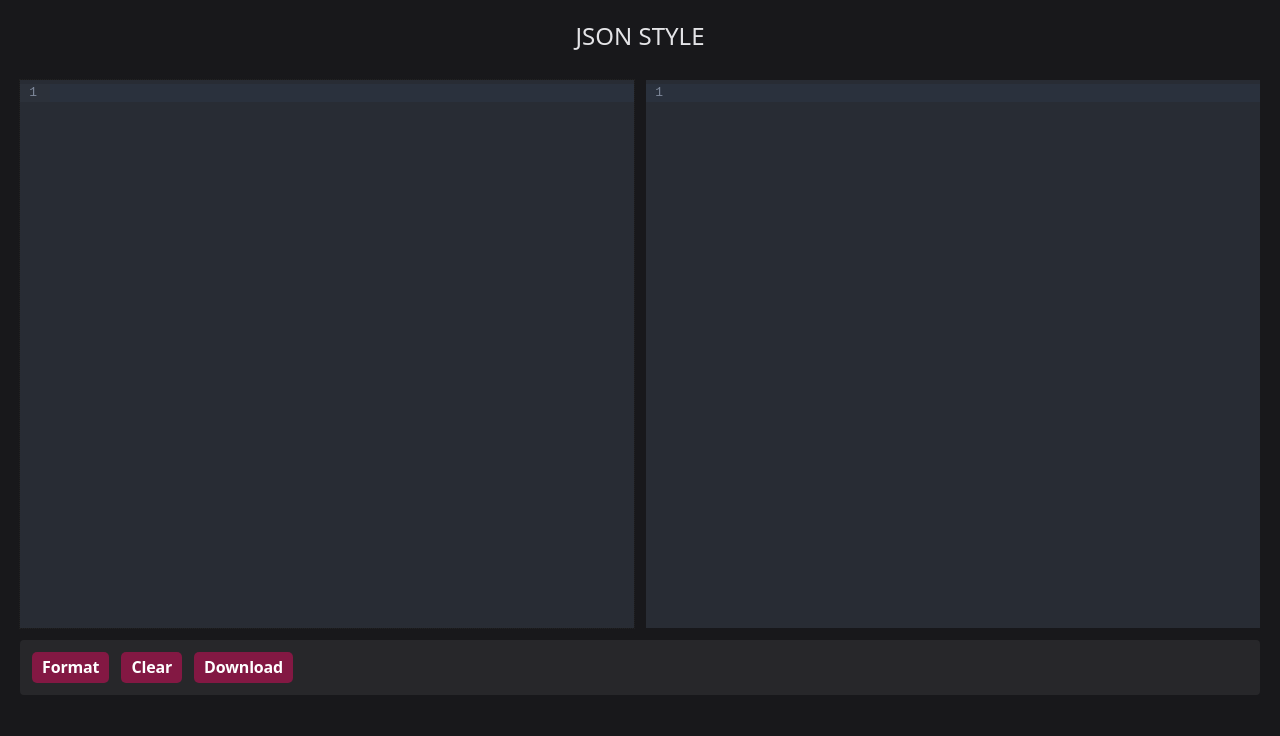
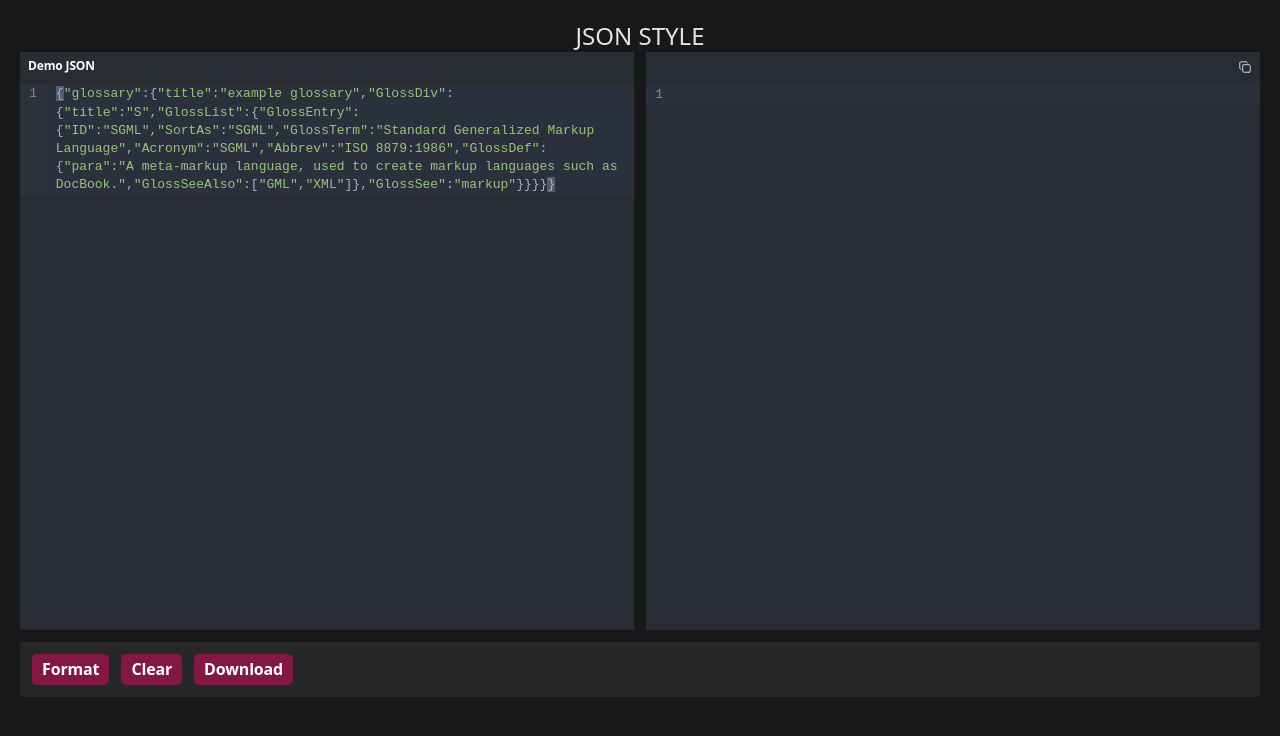
Before and after one commit to bytekrunch/json.style, a Next.js app: page / in a window 1280 px wide. Shown: the top 736 px of the page. Built offline with nearby package versions, Linux system fonts and the light colour scheme.

Commit message:
Added demo json and functionality to copy output json

```diff
--- /dev/null
+++ b/components/Copy.js
@@ -0,0 +1,42 @@
+/** Icons generated by create-react-icons. Don't edit this file directly. **/
+import React from "react";
+import PropTypes from "prop-types";
+
+export function Copy(props) {
+  const { size, color, ...other } = props;
+  return (
+    <svg
+      viewBox="0 0 24 24"
+      fill="none"
+      height={size}
+      width={size}
+      title="copy-ico"
+      {...other}
+    >
+      <path
+        d="M5.167 16C3.97 16 3 15.03 3 13.833V5.167C3 3.97 3.97 3 5.167 3H13.834C15.03 3 16 3.97 16 5.167"
+        stroke={color}
+        strokeWidth="1.5"
+        strokeLinecap="round"
+        strokeLinejoin="round"
+      />
+      <path
+        d="M18.833 21H10.166C8.97 21 8 20.03 8 18.833V10.166C8 8.97 8.97 8 10.167 8H18.834C20.03 8 21 8.97 21 10.167V18.834C21 20.03 20.03 21 18.833 21V21Z"
+        stroke={color}
+        strokeWidth="1.5"
+        strokeLinecap="round"
+        strokeLinejoin="round"
+      />
+    </svg>
+  );
+}
+
+Copy.defaultProps = {
+  color: "currentColor",
+  size: 24,
+};
+
+Copy.propTypes = {
+  color: PropTypes.string,
+  size: PropTypes.oneOfType([PropTypes.string, PropTypes.number]),
+};
--- a/components/constants.js
+++ b/components/constants.js
@@ -4,3 +4,26 @@ export const FOOTER_MESSAGES = [
   "Baby Sloths Are Addicted to Cuddling",
   "A Group of Bunnies Is Called a Fluffle",
 ];
+
+export const DEMO_JSON_STRING = {
+  glossary: {
+    title: "example glossary",
+    GlossDiv: {
+      title: "S",
+      GlossList: {
+        GlossEntry: {
+          ID: "SGML",
+          SortAs: "SGML",
+          GlossTerm: "Standard Generalized Markup Language",
+          Acronym: "SGML",
+          Abbrev: "ISO 8879:1986",
+          GlossDef: {
+            para: "A meta-markup language, used to create markup languages such as DocBook.",
+            GlossSeeAlso: ["GML", "XML"],
+          },
+          GlossSee: "markup",
+        },
+      },
+    },
+  },
+};
--- a/pages/index.js
+++ b/pages/index.js
@@ -3,21 +3,26 @@ import CodeMirror from "@uiw/react-codemirror";
 import { javascript } from "@codemirror/lang-javascript";
 import { createTheme } from "@uiw/codemirror-themes";
 import { EditorView } from "@codemirror/view";
-
 import Head from "next/head";
 import Toastr from "../components/Toastr";
 import { ToastContainer } from "react-toastify";
 import Button from "../components/Button";
 
 import { CODE_EDITOR_THEME } from "../constants/theme";
+import { DEMO_JSON_STRING } from "../components/constants";
+import { Copy } from "../components/Copy";
 
 export default function Home() {
-  const [inputString, setInputString] = useState("");
+  const [inputString, setInputString] = useState(
+    JSON.stringify(DEMO_JSON_STRING)
+  );
   const [outputString, setOutputString] = useState("");
+
+  let editorExtensions = [javascript({ jsx: true }), EditorView.lineWrapping];
 
   const handleFormat = () => {
     try {
-      setOutputString(JSON.stringify(JSON.parse(inputString), null, 4));
+      setOutputString(JSON.stringify(JSON.parse(inputString), null, 2));
     } catch (error) {
       Toastr.error("Enter Valid JSON");
     }
@@ -31,12 +36,26 @@ export default function Home() {
   const handleDownload = () => {
     const element = document.createElement("a");
     const file = new Blob([outputString], {
-      type: "text/plain;charset=utf-8",
+      type: "text/json",
     });
     element.href = URL.createObjectURL(file);
-    element.download = "json.txt";
+    element.download = "json.json";
     document.body.appendChild(element);
     element.click();
+  };
+
+  const handleCopy = () => {
+    try {
+      navigator.clipboard.writeText(outputString);
+      Toastr.success("Copied to clipboard");
+    } catch (error) {
+      Toastr.error("Could not Copy. Try again");
+    }
+  };
+
+  const handleDemoJson = () => {
+    setInputString(JSON.stringify(DEMO_STRING));
+    setOutputString("");
   };
 
   useEffect(() => {
@@ -56,23 +75,34 @@ export default function Home() {
         <p className="text-2xl text-center">JSON STYLE</p>
         <div className="space-y-3 flex-col">
           <div className="flex space-x-3 h-90">
+            <div className="w-full bg-[#282c34]">
+              <Button
+                size="small"
+                style="text"
+                label="Demo JSON"
+                onClick={handleDemoJson}
+              />
               <CodeMirror
                 autoFocus
                 height="548px"
                 theme="dark"
                 value={inputString}
-              extensions={[javascript({ jsx: true })]}
+                extensions={editorExtensions}
                 onChange={(e) => setInputString(e)}
-              className="w-1/2 mt-7 h-full"
+                className="h-full mt-1"
               />
+            </div>
+            <div className="w-full bg-[#282c34]">
+              <Copy className="ml-auto py-2" size={30} onClick={handleCopy} />
               <CodeMirror
                 height="548px"
                 theme={createTheme(CODE_EDITOR_THEME)}
                 editable={false}
                 value={outputString}
-              extensions={[javascript({ jsx: true }), EditorView.lineWrapping]}
-              className="w-1/2 mt-7 overflow-auto h-full"
+                extensions={editorExtensions}
+                className="overflow-auto h-full"
               />
+            </div>
           </div>
           <div className="flex bg-zinc-800 space-x-3 px-3 py-3 rounded spacy-x-2">
             <Button label="Format" onClick={handleFormat} />
--- a/styles/abstracts/_variable.scss
+++ b/styles/abstracts/_variable.scss
@@ -9,6 +9,7 @@ $font-sm: 14px;
 $font-semibold: 600;
 
 // Font Size
+$text-sm: 12px;
 $text-base: 16px;
 
 // Border Radius
--- a/styles/components/_button.scss
+++ b/styles/components/_button.scss
@@ -34,14 +34,14 @@
   }
 
   &-text {
-    color: $gray-900;
+    color: $white;
   }
 }
 
 //size
 .button--size {
   &-small {
-    font-size: $text-base;
+    font-size: $text-sm;
     padding: 4px 8px;
   }
 
```
Lines whose indentation alone changed are shown as unchanged.
